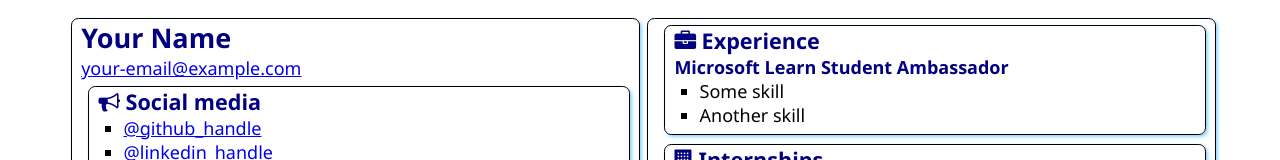
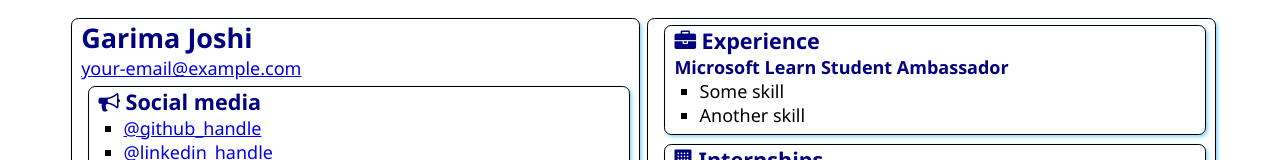
Before and after one commit to gams0318/SATechnicalOnboarding, a plain HTML site: page src/index.html in a window 1280 px wide. Shown: the top 160 px of the page. Drawn offline with Linux system fonts and the light colour scheme.

Commit message:
Added my name
Updated my name in the code

```diff
--- a/src/index.html
+++ b/src/index.html
@@ -12,7 +12,7 @@
 <body>
     <main>
         <article class="box">
-            <h1>Your Name</h1>
+            <h1>Garima Joshi</h1>
             <div><a href="mailto:your.email@example.com">your-email@example.com</a></div>
 
             <section class="box">
```
